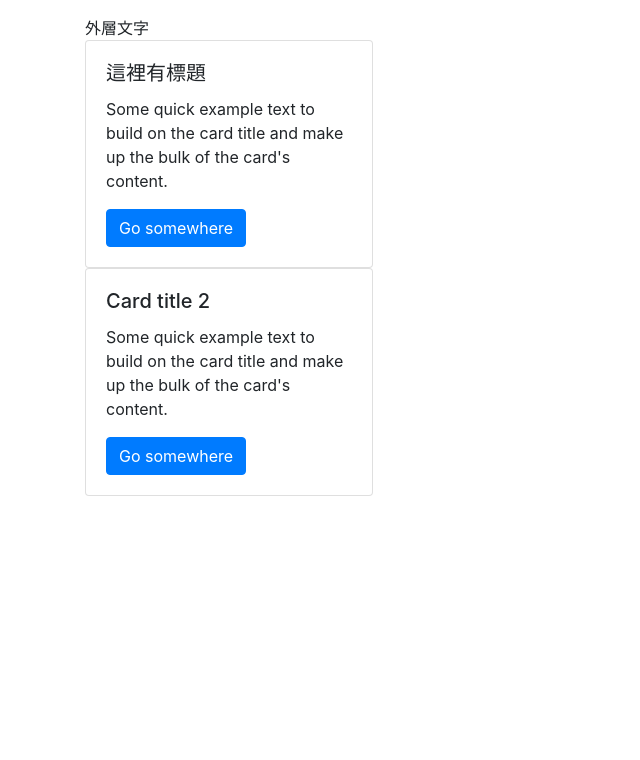
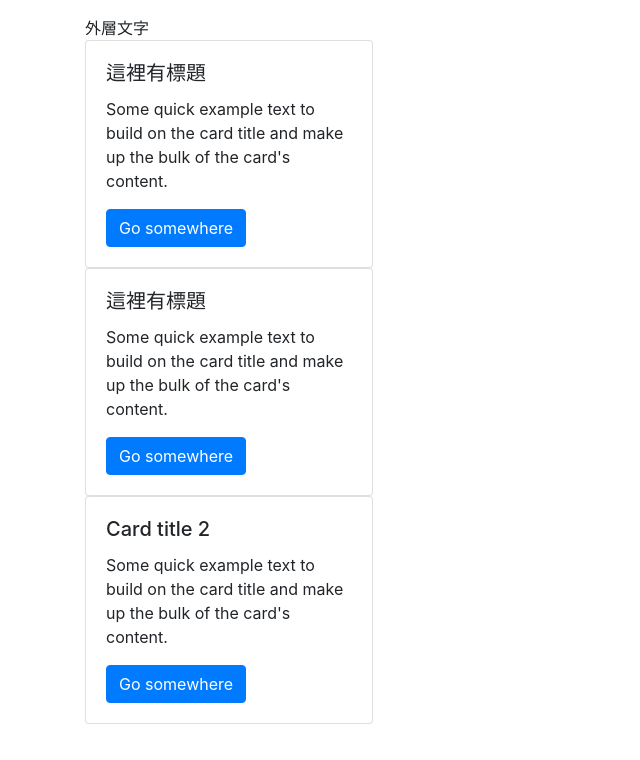
Before and after one commit to stevecyj/pratical-js, a plain HTML site: page ex_vue_components.html in a window 1280 px wide. Shown: the whole page, without its empty margins (0-640 px from the left). Drawn offline with nearby package versions, Linux system fonts and the light colour scheme.

Commit message:
2 components

```diff
--- a/ex_vue_components.html
+++ b/ex_vue_components.html
@@ -17,6 +17,7 @@
     <div id="app" class="container mt-3">
       {{ text }}
       <card></card>
+      <div is="card"></div>
       <card2></card2>
     </div>
 
```
